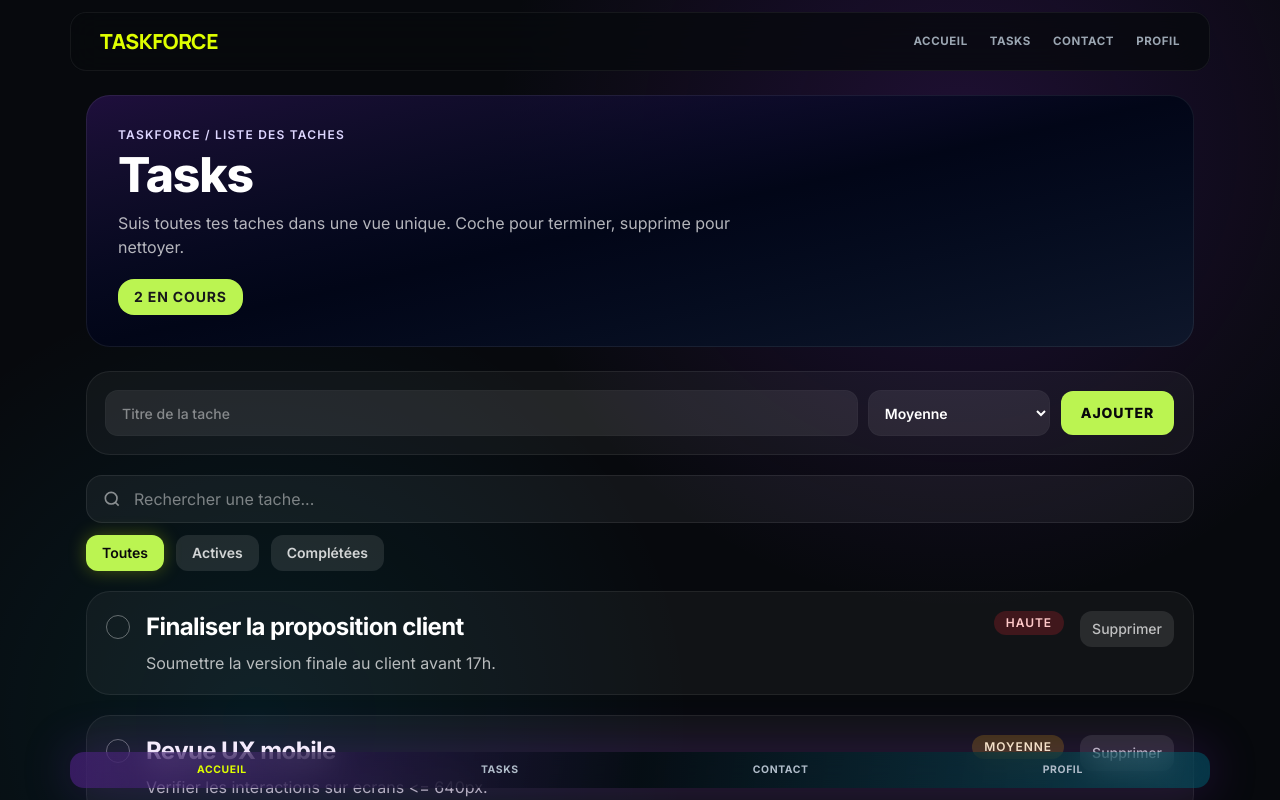
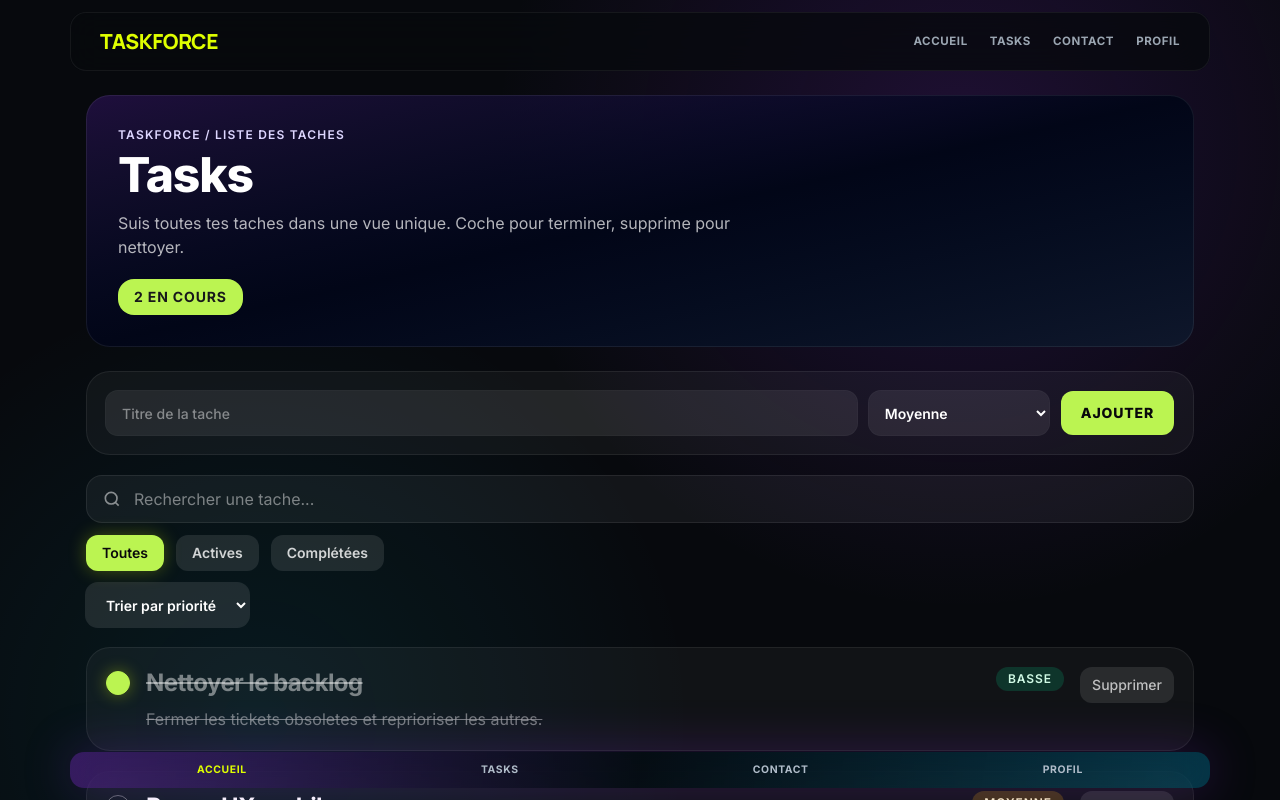
Before and after one commit to Snay77/AI-TaskManager, a Next.js app: page /tasks in a window 1280 px wide. Shown: the top 800 px of the page. Built offline with nearby package versions, Linux system fonts and the light colour scheme.

Commit message:
feat: intégration recherche, filtre et tri des tâches

```diff
--- a/src/app/tasks/page.js
+++ b/src/app/tasks/page.js
@@ -13,6 +13,7 @@ const initialTasks = [
     description: "Soumettre la version finale au client avant 17h.",
     priority: "haute",
     completed: false,
+    createdAt: "2026-04-13T08:30:00.000Z",
   },
   {
     id: 2,
@@ -20,6 +21,7 @@ const initialTasks = [
     description: "Verifier les interactions sur ecrans <= 640px.",
     priority: "moyenne",
     completed: false,
+    createdAt: "2026-04-13T10:15:00.000Z",
   },
   {
     id: 3,
@@ -27,13 +29,15 @@ const initialTasks = [
     description: "Fermer les tickets obsoletes et reprioriser les autres.",
     priority: "basse",
     completed: true,
+    createdAt: "2026-04-12T16:45:00.000Z",
   },
 ];
 
 export default function TasksPage() {
   const [tasks, setTasks] = useState(initialTasks);
   const [searchQuery, setSearchQuery] = useState("");
-  const [currentFilter, setCurrentFilter] = useState("toutes");
+  const [filter, setFilter] = useState("all");
+  const [sortOrder, setSortOrder] = useState("priority");
 
   const remainingCount = useMemo(
     () => tasks.filter((task) => !task.completed).length,
@@ -46,23 +50,35 @@ export default function TasksPage() {
       return tasks;
     }
 
-    return tasks.filter((task) => {
-      const titleMatch = task.title.toLowerCase().includes(query);
-      const priorityMatch = task.priority.toLowerCase().includes(query);
-      const statusMatch = (task.completed ? "terminee" : "en cours").includes(query);
-      return titleMatch || priorityMatch || statusMatch;
-    });
+    return tasks.filter((task) => task.title.toLowerCase().includes(query));
   }, [searchQuery, tasks]);
 
-  const filteredTasks = useMemo(() => {
-    if (currentFilter === "actives") {
+  const filteredByStatus = useMemo(() => {
+    if (filter === "active") {
       return searchedTasks.filter((task) => !task.completed);
     }
-    if (currentFilter === "completes") {
+    if (filter === "completed") {
       return searchedTasks.filter((task) => task.completed);
     }
     return searchedTasks;
-  }, [currentFilter, searchedTasks]);
+  }, [filter, searchedTasks]);
+
+  const filteredTasks = useMemo(() => {
+    const priorityRank = {
+      basse: 1,
+      moyenne: 2,
+      haute: 3,
+    };
+
+    const copy = [...filteredByStatus];
+    if (sortOrder === "date") {
+      return copy.sort((a, b) => new Date(b.createdAt) - new Date(a.createdAt));
+    }
+
+    return copy.sort(
+      (a, b) => (priorityRank[a.priority] || 99) - (priorityRank[b.priority] || 99)
+    );
+  }, [filteredByStatus, sortOrder]);
 
   const toggleTask = (id) => {
     setTasks((current) =>
@@ -83,6 +99,7 @@ export default function TasksPage() {
       description: "Nouvelle tache ajoutee depuis le formulaire.",
       priority,
       completed: false,
+      createdAt: new Date().toISOString(),
     };
     setTasks((current) => [newTask, ...current]);
   };
@@ -115,7 +132,26 @@ export default function TasksPage() {
       </div>
 
       <div className="mt-3">
-        <FilterBar currentFilter={currentFilter} onFilterChange={setCurrentFilter} />
+        <FilterBar currentFilter={filter} onFilterChange={setFilter} />
+      </div>
+
+      <div className="mt-3">
+        <label htmlFor="task-sort" className="sr-only">
+          Trier les taches
+        </label>
+        <select
+          id="task-sort"
+          value={sortOrder}
+          onChange={(event) => setSortOrder(event.target.value)}
+          className="h-11 rounded-xl bg-white/10 px-4 text-sm font-semibold text-white outline-none ring-1 ring-white/10 focus:ring-violet-300/60"
+        >
+          <option value="priority" className="text-zinc-900">
+            Trier par priorité
+          </option>
+          <option value="date" className="text-zinc-900">
+            Trier par date
+          </option>
+        </select>
       </div>
 
       <div className="mt-4 sm:mt-5">
--- a/src/components/FilterBar.js
+++ b/src/components/FilterBar.js
@@ -1,9 +1,9 @@
 "use client";
 
 const filters = [
-  { id: "toutes", label: "Toutes" },
-  { id: "actives", label: "Actives" },
-  { id: "completes", label: "Complétées" },
+  { id: "all", label: "Toutes" },
+  { id: "active", label: "Actives" },
+  { id: "completed", label: "Complétées" },
 ];
 
 export default function FilterBar({ currentFilter, onFilterChange }) {
```
